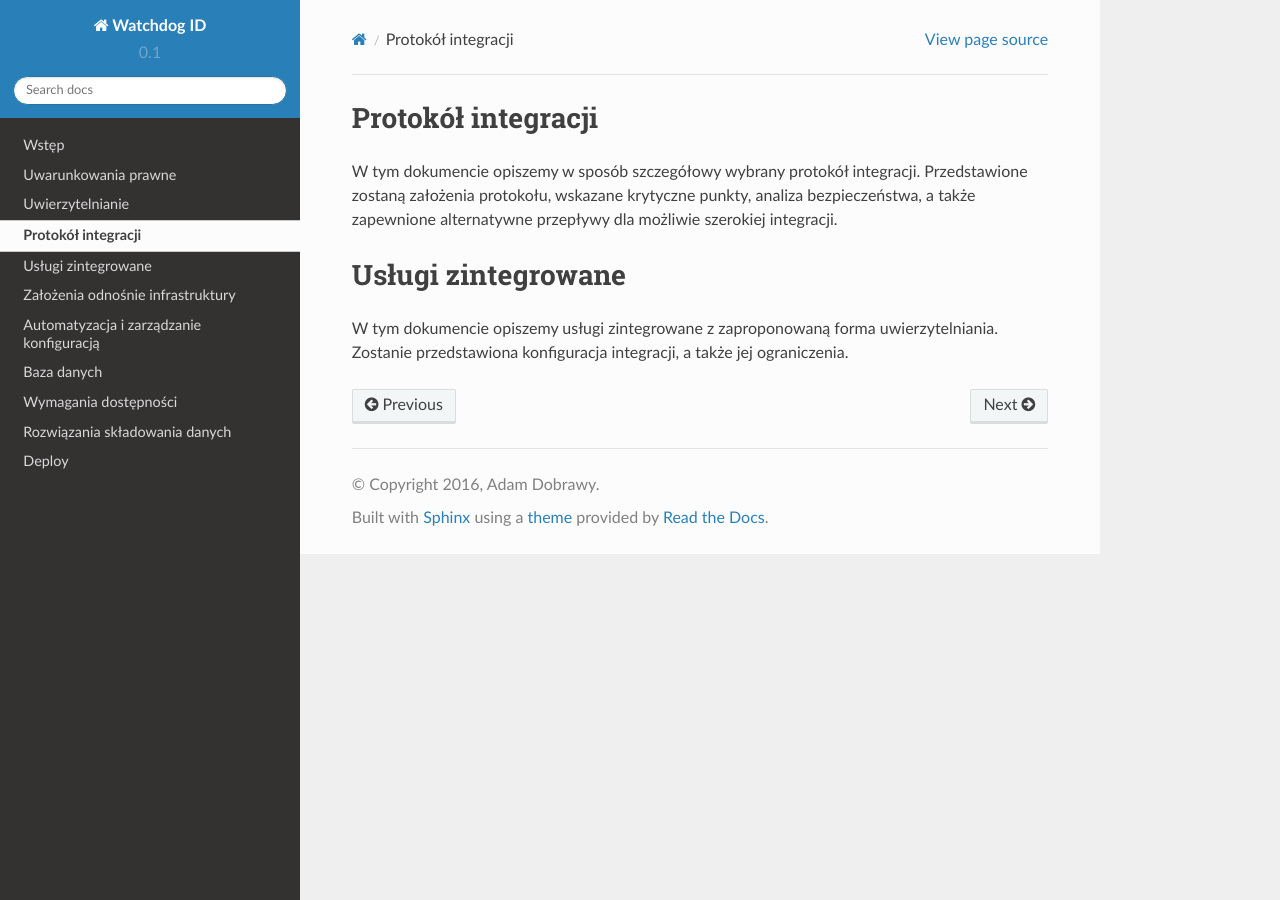
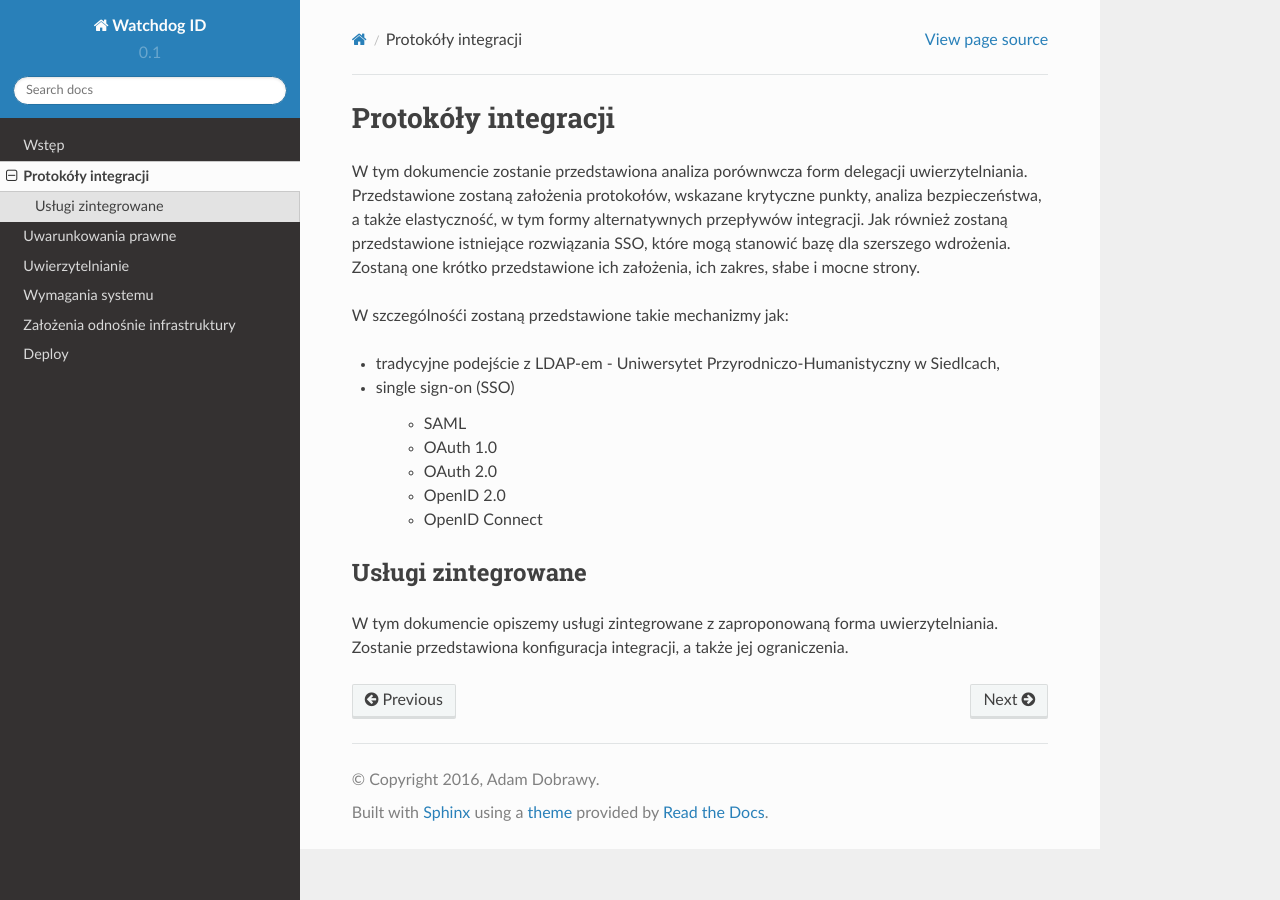
Before and after one commit to watchdogpolska/watchdog-id, a Sphinx documentation site: the page built from docs/sections/integration.rst, in a window 1280 px wide. Built offline with Sphinx 7.4.7 and the Read the Docs theme 2.0.0, drawn with Linux system fonts in a browser that asks for light colours.

Commit message:
Update docs

```diff
--- a/docs/index.rst
+++ b/docs/index.rst
@@ -11,10 +11,11 @@
 .. toctree::
    :maxdepth: 2
 
-   readme
+   sections/introduction
+   sections/integration
    sections/law
    sections/authentication
-   sections/integration
+   sections/requirements
    sections/infrastructure
    sections/deploy
 
--- a/docs/sections/infrastructure.rst
+++ b/docs/sections/infrastructure.rst
@@ -8,28 +8,24 @@
 
 .. _automation:
 
-****************************************
 Automatyzacja i zarządzanie konfiguracją
 ****************************************
 
 W tym dokumencie opiszemy formę automatyzacja infrastruktury i zarządzania konfiguracją.
 .. _database:
 
-**********************************
 Baza danych
 **********************************
 
 W tym dokumencie opiszemy szczegółowo zastosowanie rozwiązania bazodanowe, zarówno relacyjne, jak również mechanizmy storage klucz-wartość. Zostaną przedstawione podstawowe rozwiązania i zostanie dokonany spośród nich wybór zastosowanego mechanizmu, który będzie spełniał wymagania w zakresie dostepności.
 .. _ha:
 
-**********************************
 Wymagania dostępności
 **********************************
 
 W tym dokumencie opiszemy szczegółowo wymagania w zakresie dostępności. Zostanie przedstawiona charakterystyka systemów wysokodostępnych, a także projektowanie systemu o takim charakterze, w tym projektowanie odporne na problemy (ang. `fault tolerant`).
 .. _storage:
 
-**********************************
 Rozwiązania składowania danych
 **********************************
 
--- a/docs/sections/integration.rst
+++ b/docs/sections/integration.rst
@@ -1,15 +1,25 @@
 .. _protocol:
 
 *******************************
-Protokół integracji
+Protokóły integracji
 *******************************
 
-W tym dokumencie opiszemy w sposób szczegółowy wybrany protokół integracji. Przedstawione zostaną założenia protokołu, wskazane krytyczne punkty, analiza bezpieczeństwa, a także zapewnione alternatywne przepływy dla możliwie szerokiej integracji.
+W tym dokumencie zostanie przedstawiona analiza porównwcza form delegacji uwierzytelniania. Przedstawione zostaną założenia protokołów, wskazane krytyczne punkty, analiza bezpieczeństwa, a także elastyczność, w tym formy alternatywnych przepływów integracji.
+Jak również zostaną przedstawione istniejące rozwiązania SSO, które mogą stanowić bazę dla szerszego wdrożenia. Zostaną one krótko przedstawione ich założenia, ich zakres, słabe i mocne strony.
 
+W szczególnośći zostaną przedstawione takie mechanizmy jak:
+
+* tradycyjne podejście z LDAP-em - Uniwersytet Przyrodniczo-Humanistyczny w Siedlcach,
+* single sign-on (SSO)
+
+    - SAML
+    - OAuth 1.0
+    - OAuth 2.0
+    - OpenID 2.0
+    - OpenID Connect
 
 .. _services:
 
-*******************************
 Usługi zintegrowane
 *******************************
 
```
Also changed, not shown: docs/readme.rst (deleted, +0 -62 lines), docs/sections/authentication.rst (+12 -25 lines), docs/sections/introduction.rst (added, +49 -0 lines), docs/sections/law.rst (+3 -3 lines), docs/sections/requirements.rst (added, +17 -0 lines).
